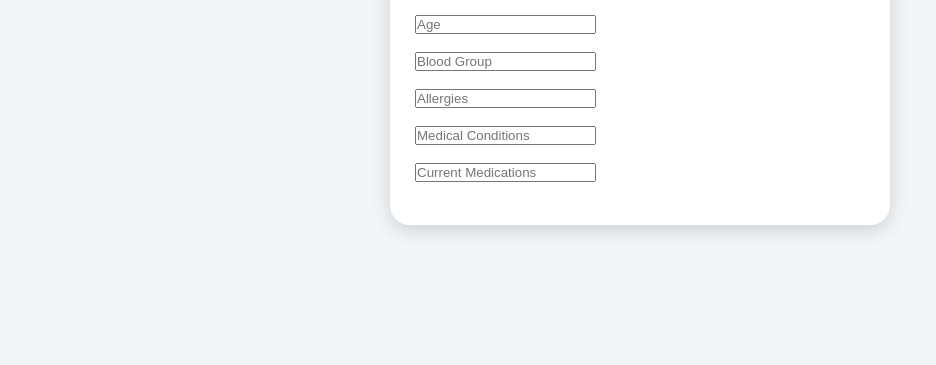
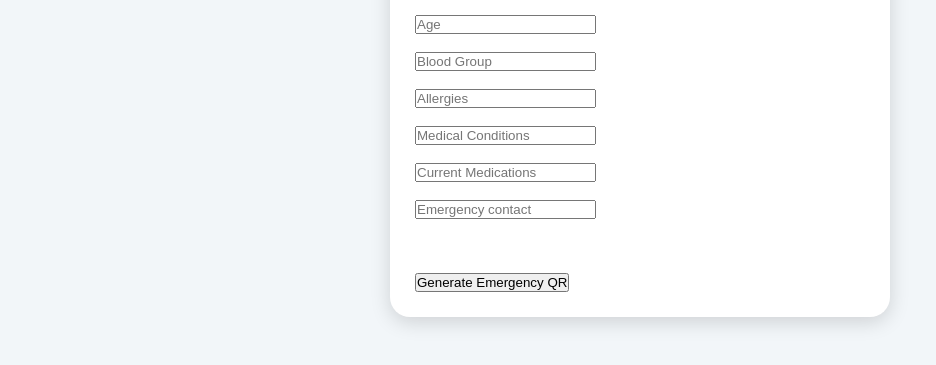
Before and after one commit to madadarshini33-droid/Emergency-health-QR, a plain HTML site: page register.html in a window 1280 px wide. Shown: the part 123-488 px from the top of the page, without its empty margins (0-936 px from the left). Drawn offline with Linux system fonts and the light colour scheme.

Commit message:
Update register.html

```diff
--- a/register.html
+++ b/register.html
@@ -24,3 +24,11 @@
         <input type="text" placeholder="Medical Conditions"><br><br>
 
         <input type="text" placeholder="Current Medications"><br><br>
+        <input type="text" placeholder="Emergency contact" required><br><br>
+        <intput type="text" placeholder="Precautions/Responder notes"><br><br>
+        <button type="submit">Generate Emergency QR</button>
+    </form>
+</div>
+       <script src="script.js"></script>
+</body>
+</html>
```
